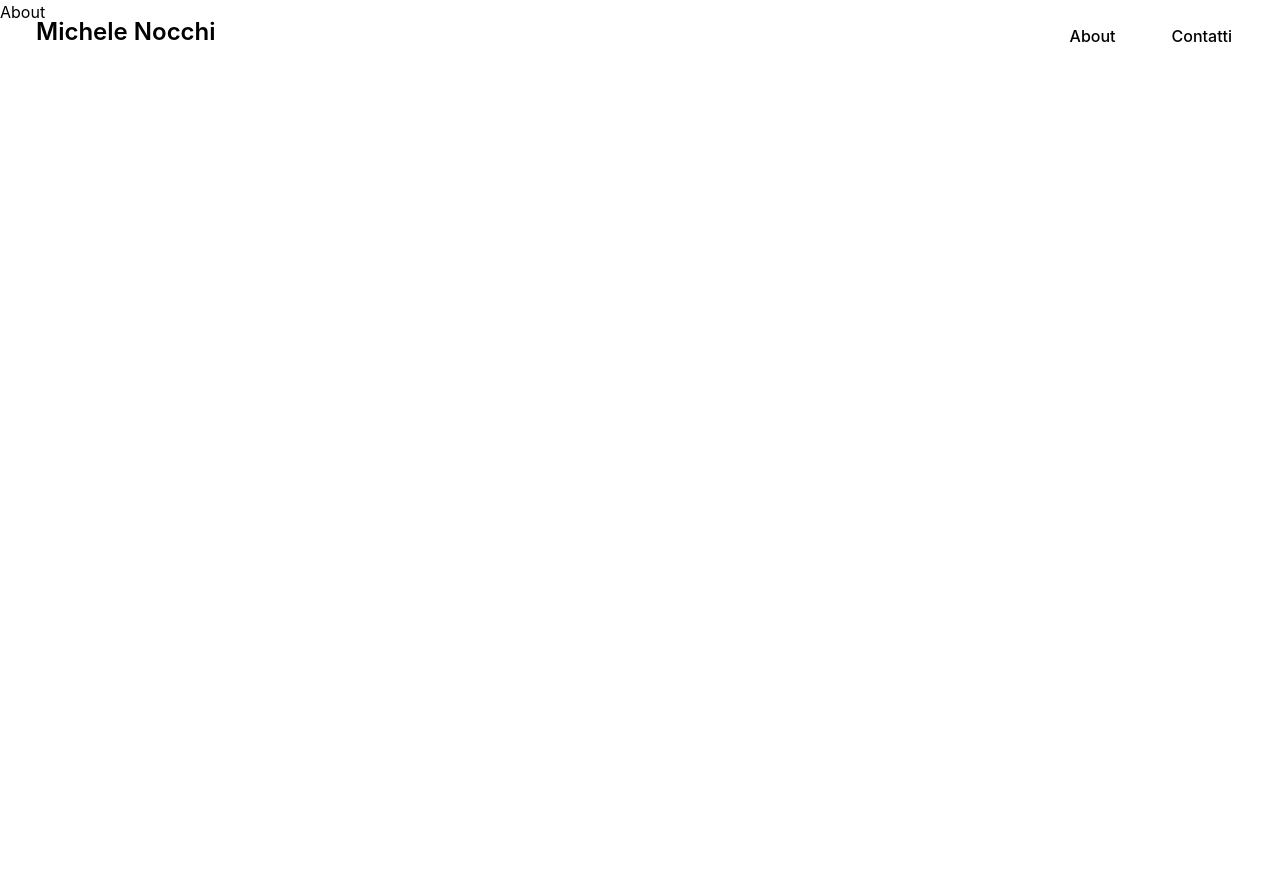
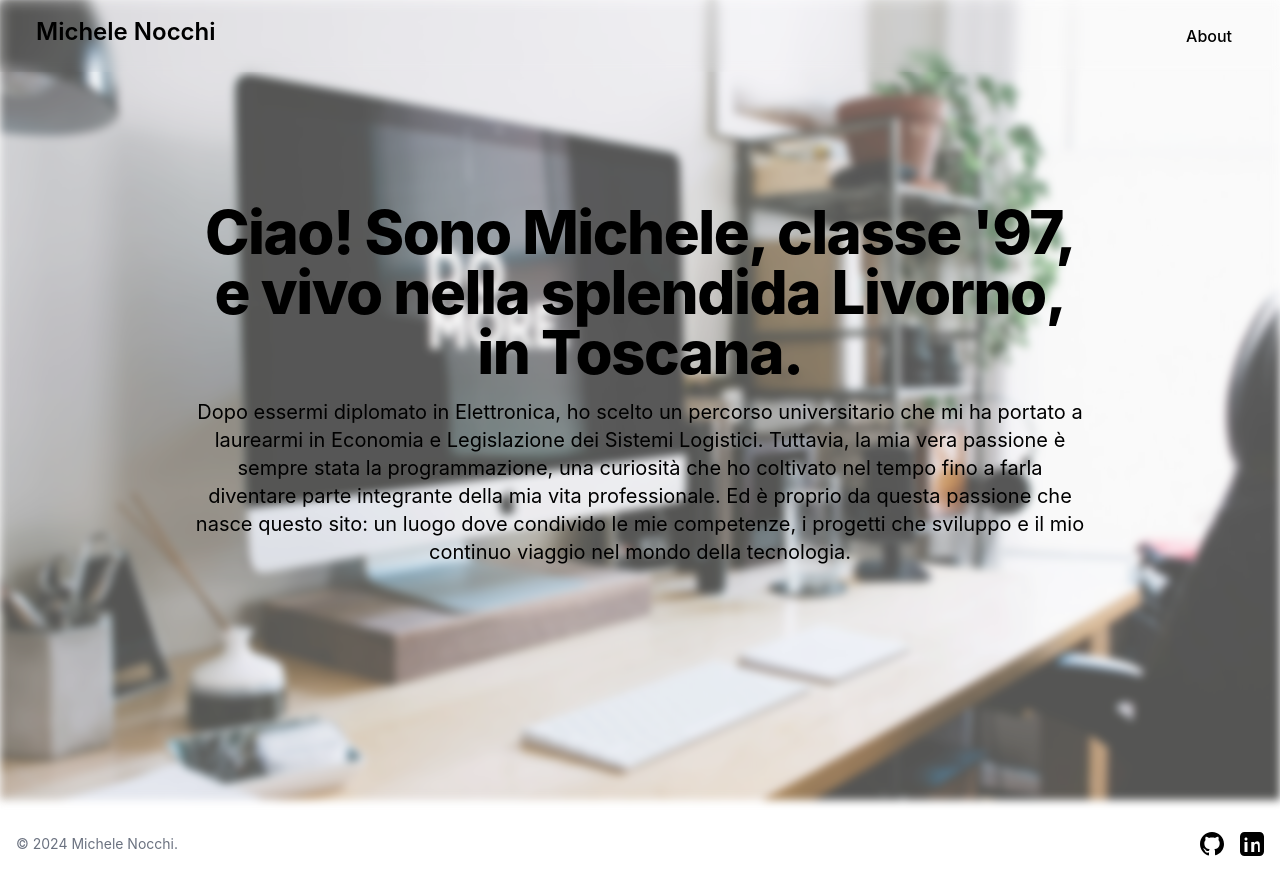
Before and after one commit to MicheleNoc/portfolio-reactapp, a React (Create React App) app: page /portfolio-reactapp/about in a window 1280 px wide. Before the commit the page ends 800 px from the top, so only its background shows below. Built offline with nearby package versions, Linux system fonts and the light colour scheme.

Commit message:
versione 1

```diff
--- a/src/App.css
+++ b/src/App.css
@@ -9,6 +9,21 @@
 .App-logo {
   height: 40vmin;
   pointer-events: none;
+}
+
+.fixed-button {
+  position: fixed; /* Fisso rispetto alla finestra */
+  top: 10px; /* Distanza dall'alto */
+  left: 10px; /* Distanza dal lato sinistro */
+  z-index: 1000; /* Assicurati che stia sopra ad altri elementi */
+}
+
+@media (max-width: 768px) {
+  .fixed-button {
+    right: 10px; /* Mantieni il bottone a destra su schermi piccoli */
+    left: auto;  /* Assicurati che non venga spostato a sinistra */
+    margin-left: 0;
+  }
 }
 
 @media (prefers-reduced-motion: no-preference) {
--- a/src/App.js
+++ b/src/App.js
@@ -2,7 +2,6 @@ import './App.css';
 import { BrowserRouter as Router, Routes, Route } from 'react-router-dom';
 import Home from './components/Home';
 import About from './components/About';
-import Contact from './components/Contact';
 
 
 function App() {
@@ -12,7 +11,6 @@ function App() {
       <Routes>
         <Route path="/" element={<Home />} />
         <Route path="/about" element={<About />} />
-        <Route path="/contact" element={<Contact />} />
       </Routes>
     </Router>
   );
--- a/src/components/About.jsx
+++ b/src/components/About.jsx
@@ -1,11 +1,31 @@
 import React from 'react';
 import Navbar from './Navbar';
+import Footer from './Footer';
 
 function About() {
     return (
         <div>
             <Navbar />
-            <h1>About</h1>
+            <div>
+            <section class="bg-white dark:bg-black h-screen relative">
+        <div class="absolute inset-0 z-0">
+            <img src={`${process.env.PUBLIC_URL}/background.jpg`} alt="background" class="w-full h-full object-cover blur-sm opacity-70 dark:opacity-50" />
+        </div>
+        <div class="relative z-10 flex items-center justify-center h-full px-4 py-8">
+            <div class="text-center">
+        <h1 class="max-w-4xl mb-4 text-4xl font-extrabold tracking-tight leading-none md:text-5xl xl:text-6xl dark:text-white">
+        Ciao! Sono Michele, classe '97, e vivo nella splendida Livorno, in Toscana.
+        </h1>
+        <p class="max-w-4xl mb-6  text-black dark:text-white lg:mb-8 md:text-lg lg:text-xl dark:text-white-400">
+        Dopo essermi diplomato in Elettronica, ho scelto un percorso universitario che mi ha portato a laurearmi in Economia e Legislazione dei Sistemi Logistici.
+        Tuttavia, la mia vera passione è sempre stata la programmazione, una curiosità che ho coltivato nel tempo fino a farla diventare parte integrante della mia vita professionale.
+        Ed è proprio da questa passione che nasce questo sito: un luogo dove condivido le mie competenze, i progetti che sviluppo e il mio continuo viaggio nel mondo della tecnologia.
+        </p>
+</div>
+    </div>
+</section>
+            </div>
+            <Footer />
         </div>
     );
 }
--- a/src/components/Carousel.jsx
+++ b/src/components/Carousel.jsx
@@ -32,7 +32,7 @@ const Carousel = () => {
   }, []);
 
   return (
-  <div className="mx-auto bg-white dark:bg-black">
+  <div className="mx-auto bg-white dark:bg-[#222831] mb-5">
     <div className="flex items-center justify-center mt-10 mb-5 text-xl font-extrabold tracking-tight leading-none md:text-xl xl:text-3xl text-black dark:text-white">
       <h1 >
         Le mie competenze
@@ -40,7 +40,7 @@ const Carousel = () => {
     </div>
 
     {/* Carosello di icone */}
-    <div className="overflow-hidden rounded-lg dark:bg-black flex justify-center items-center h-60">
+    <div className="overflow-hidden rounded-lg dark:bg-[#222831] flex justify-center items-center h-60">
       {icons[currentIndex].icon}
     </div>
 
--- a/src/components/Contact.jsx
+++ /dev/null
@@ -1,15 +0,0 @@
-import React from 'react';
-import Navbar from './Navbar';
-
-
-
-function Contact() {
-    return (
-        <div>
-            <Navbar />
-            <h1>Contact</h1>
-        </div>
-    );
-}
-
-export default Contact;
--- a/src/components/Footer.jsx
+++ b/src/components/Footer.jsx
@@ -4,26 +4,18 @@ function Footer() {
 return(
 <div>
 
-<footer class="bg-white dark:bg-black w-full">
+<footer class="bg-white dark:bg-[#222831] w-full">
     <div class="mx-auto w-full max-w-full p-4 py-6 lg:py-8">
-        <div class="md:flex md:justify-between">
-
-            <div class="grid grid-cols-2 gap-8 sm:gap-6 sm:grid-cols-3">
-
+        <div class="flex flex-col items-center sm:flex-row sm:items-center sm:justify-between">
+            <span class="text-sm text-gray-500 sm:text-center dark:text-white">© 2024 <a href="https://flowbite.com/" class="hover:underline">Michele Nocchi</a>.</span>
+            <div class="flex justify-center mt-4 sm:justify-between sm:mt-0">
+                <a href="https://github.com/MicheleNoc" target="_blank" rel="noopener noreferrer" class="text-black dark:text-white hover:text-gray-900 dark:hover:text-white">
+                    <svg class="w-6 h-6" fill="currentColor" viewBox="0 0 24 24"><path d="M12 0C5.373 0 0 5.373 0 12c0 5.304 3.438 9.8 8.205 11.387.6.111.82-.26.82-.577 0-.285-.011-1.237-.017-2.25-3.338.724-4.042-1.607-4.042-1.607-.546-1.384-1.333-1.754-1.333-1.754-1.089-.743.083-.728.083-.728 1.205.085 1.838 1.236 1.838 1.236 1.07 1.83 2.807 1.301 3.49.995.108-.775.419-1.301.762-1.601-2.665-.303-5.467-1.333-5.467-5.933 0-1.313.469-2.386 1.236-3.227-.124-.303-.536-1.53.117-3.176 0 0 1.008-.322 3.303 1.227.96-.267 1.993-.4 3.015-.404 1.022.004 2.055.137 3.015.404 2.295-1.549 3.303-1.227 3.303-1.227.653 1.646.241 2.873.118 3.176.77.841 1.236 1.914 1.236 3.227 0 4.61-2.805 5.63-5.475 5.925.43.37.815 1.1.815 2.22 0 1.604-.014 2.898-.014 3.287 0 .319.218.693.825.577C20.563 21.8 24 17.304 24 12c0-6.627-5.373-12-12-12z"/></svg>
+                </a>
+                <a href="https://www.linkedin.com/in/michele-nocchi-287563196/" target="_blank" rel="noopener noreferrer" class="ml-4 text-black dark:text-white hover:text-gray-900 dark:hover:text-white">
+                    <svg class="w-6 h-6" fill="currentColor" viewBox="0 0 24 24"><path d="M19.5 0h-15C2.016 0 0 2.016 0 4.5v15C0 21.984 2.016 24 4.5 24h15c2.484 0 4.5-2.016 4.5-4.5v-15C24 2.016 21.984 0 19.5 0zM7.5 20h-3v-10h3v10zm-1.5-11.5c-.966 0-1.5-.634-1.5-1.5 0-.866.534-1.5 1.5-1.5s1.5.634 1.5 1.5c0 .866-.534 1.5-1.5 1.5zm15 11.5h-3v-5.5c0-1.25-.025-2.875-1.75-2.875-1.75 0-2 1.25-2 2.875v5.5h-3v-10h3v1.375c1.5-2.875 5.5-2.875 5.5 1.125V20z"/></svg>
+                </a>
             </div>
-        </div>
-        <hr class="my-6 border-gray-200 sm:mx-auto dark:border-gray-700 lg:my-8" />
-        <div class="sm:flex sm:items-center sm:justify-between">
-            <span class="text-sm text-gray-500 sm:text-center dark:text-gray-400">© 2024 <a href="https://flowbite.com/" class="hover:underline">Michele Nocchi</a>.
-            </span>
-            <div class="flex mt-4 sm:justify-center sm:mt-0">
-    <a href="https://github.com/MicheleNoc" target="_blank" rel="noopener noreferrer" class="text-gray-500 hover:text-gray-900 dark:hover:text-white">
-        <svg class="w-6 h-6" fill="currentColor" viewBox="0 0 24 24"><path d="M12 0C5.373 0 0 5.373 0 12c0 5.304 3.438 9.8 8.205 11.387.6.111.82-.26.82-.577 0-.285-.011-1.237-.017-2.25-3.338.724-4.042-1.607-4.042-1.607-.546-1.384-1.333-1.754-1.333-1.754-1.089-.743.083-.728.083-.728 1.205.085 1.838 1.236 1.838 1.236 1.07 1.83 2.807 1.301 3.49.995.108-.775.419-1.301.762-1.601-2.665-.303-5.467-1.333-5.467-5.933 0-1.313.469-2.386 1.236-3.227-.124-.303-.536-1.53.117-3.176 0 0 1.008-.322 3.303 1.227.96-.267 1.993-.4 3.015-.404 1.022.004 2.055.137 3.015.404 2.295-1.549 3.303-1.227 3.303-1.227.653 1.646.241 2.873.118 3.176.77.841 1.236 1.914 1.236 3.227 0 4.61-2.805 5.63-5.475 5.925.43.37.815 1.1.815 2.22 0 1.604-.014 2.898-.014 3.287 0 .319.218.693.825.577C20.563 21.8 24 17.304 24 12c0-6.627-5.373-12-12-12z"/></svg>
-    </a>
-    <a href="https://www.linkedin.com/in/michele-nocchi-287563196/" target="_blank" rel="noopener noreferrer" class="ml-4 text-gray-500 hover:text-gray-900 dark:hover:text-white">
-        <svg class="w-6 h-6" fill="currentColor" viewBox="0 0 24 24"><path d="M19.5 0h-15C2.016 0 0 2.016 0 4.5v15C0 21.984 2.016 24 4.5 24h15c2.484 0 4.5-2.016 4.5-4.5v-15C24 2.016 21.984 0 19.5 0zM7.5 20h-3v-10h3v10zm-1.5-11.5c-.966 0-1.5-.634-1.5-1.5 0-.866.534-1.5 1.5-1.5s1.5.634 1.5 1.5c0 .866-.534 1.5-1.5 1.5zm15 11.5h-3v-5.5c0-1.25-.025-2.875-1.75-2.875-1.75 0-2 1.25-2 2.875v5.5h-3v-10h3v1.375c1.5-2.875 5.5-2.875 5.5 1.125V20z"/></svg>
-    </a>
-</div>
         </div>
     </div>
 </footer>
--- a/src/components/Home.jsx
+++ b/src/components/Home.jsx
@@ -10,7 +10,7 @@ function Home() {
         <div>
             <Navbar />
             <Hero />
-            <div className="flex bg-white dark:bg-black items-center justify-center">
+            <div className="flex bg-white dark:bg-[#222831] items-center justify-center">
                 <Carousel />
             </div>
                 <Card />
--- a/src/components/Navbar.jsx
+++ b/src/components/Navbar.jsx
@@ -5,7 +5,7 @@ const Navbar = () => {
   const [menuOpen, setMenuOpen] = useState(false);
 
   return (
-    <nav className="fixed top-0 w-full z-50 bg-transparent">
+    <nav className="fixed top-0 w-full z-50 bg-transparent backdrop-blur-sm">
       <div className="mr-5 ml-5 flex items-center justify-between mx-auto p-4">
         {/* Logo */}
         <li className="flex items-center space-x-3 rtl:space-x-reverse self-start text-2xl font-semibold whitespace-nowrap text-black dark:text-white">
@@ -18,10 +18,10 @@ const Navbar = () => {
 
         {/* Hamburger menu button (visible on mobile) */}
         <button
-          className="inline-flex items-center p-2 ml-3 text-sm text-black dark:text-white rounded-lg md:hidden focus:outline-none focus:ring-2 focus:ring-gray-200 dark:focus:ring-gray-600"
+          className="inline-flex items-center fixed-button p-2 ml-3 text-sm text-black dark:text-white rounded-lg md:hidden focus:outline-none focus:ring-2 focus:ring-gray-200 dark:focus:ring-gray-600"
           onClick={() => setMenuOpen(!menuOpen)}
         >
-          <span className="sr-only">Open main menu</span>
+          <span className="sr-only">Menu</span>
           <svg
             className="w-6 h-6"
             aria-hidden="true"
@@ -39,7 +39,7 @@ const Navbar = () => {
 
         {/* Navbar menu (visible on large screens and toggled on mobile) */}
         <div
-          className={`w-full md:flex md:items-center md:w-auto ${
+          className={`w-full md:flex md:items-right md:w-auto ${
             menuOpen ? 'block' : 'hidden'
           }`}
           id="navbar-default"
@@ -53,14 +53,7 @@ const Navbar = () => {
                 About
               </Link>
             </li>
-            <li>
-              <Link
-                className="block py-2 px-3 text-black dark:text-white hover:text-gray-700 dark:hover:text-gray-300"
-                to="/contact"
-              >
-                Contatti
-              </Link>
-            </li>
+
           </ul>
         </div>
       </div>
--- a/src/components/Navigation.js
+++ b/src/components/Navigation.js
@@ -6,7 +6,6 @@ function Navigation() {
       <ul>
         <li><Link to="/">Home</Link></li>
         <li><Link to="/about">About</Link></li>
-        <li><Link to="/contact">Contact</Link></li>
       </ul>
     </nav>
   );
```
Also changed, not shown: src/components/Card.jsx (+4 -4 lines), src/components/Hero.jsx (+8 -3 lines).
